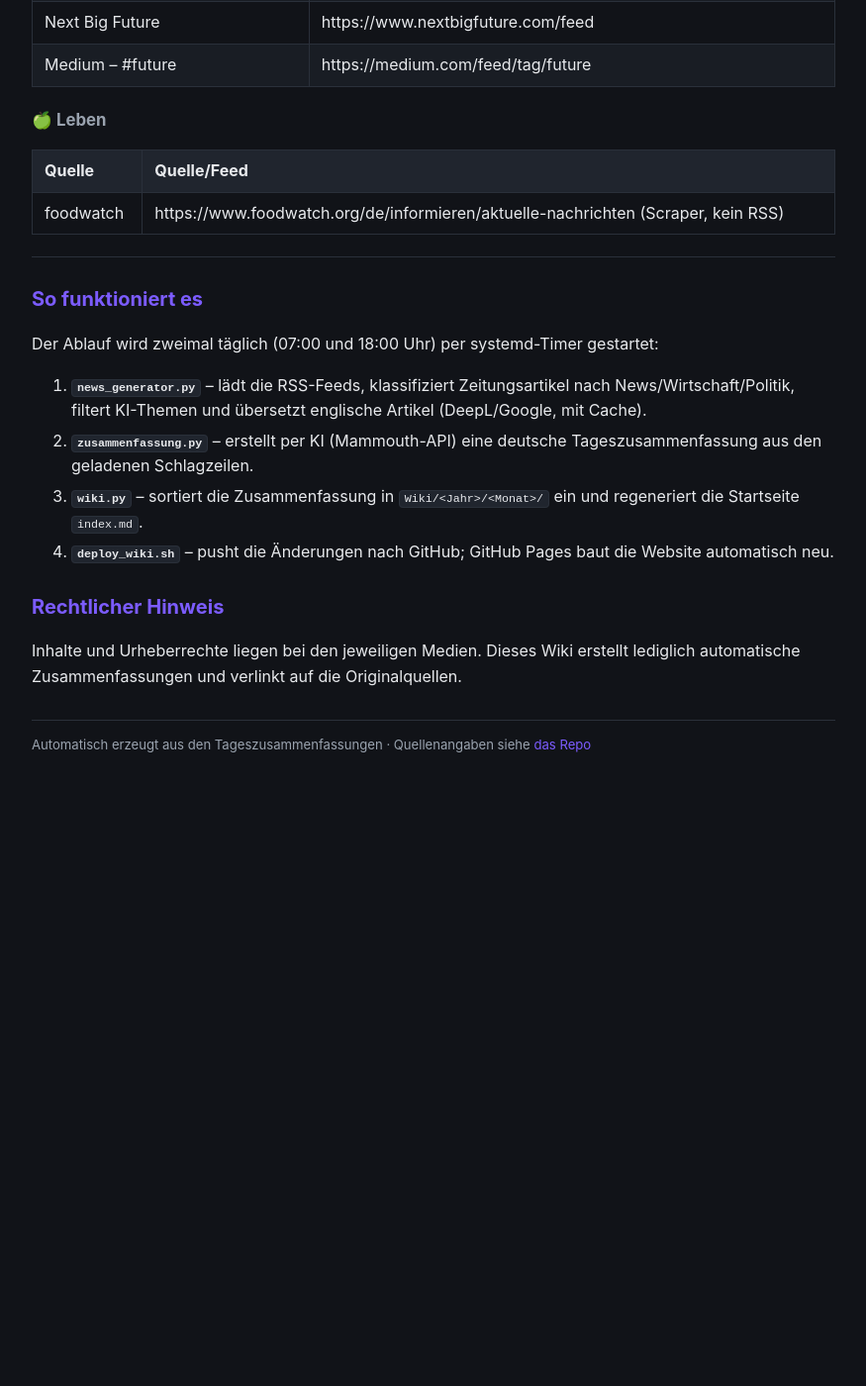
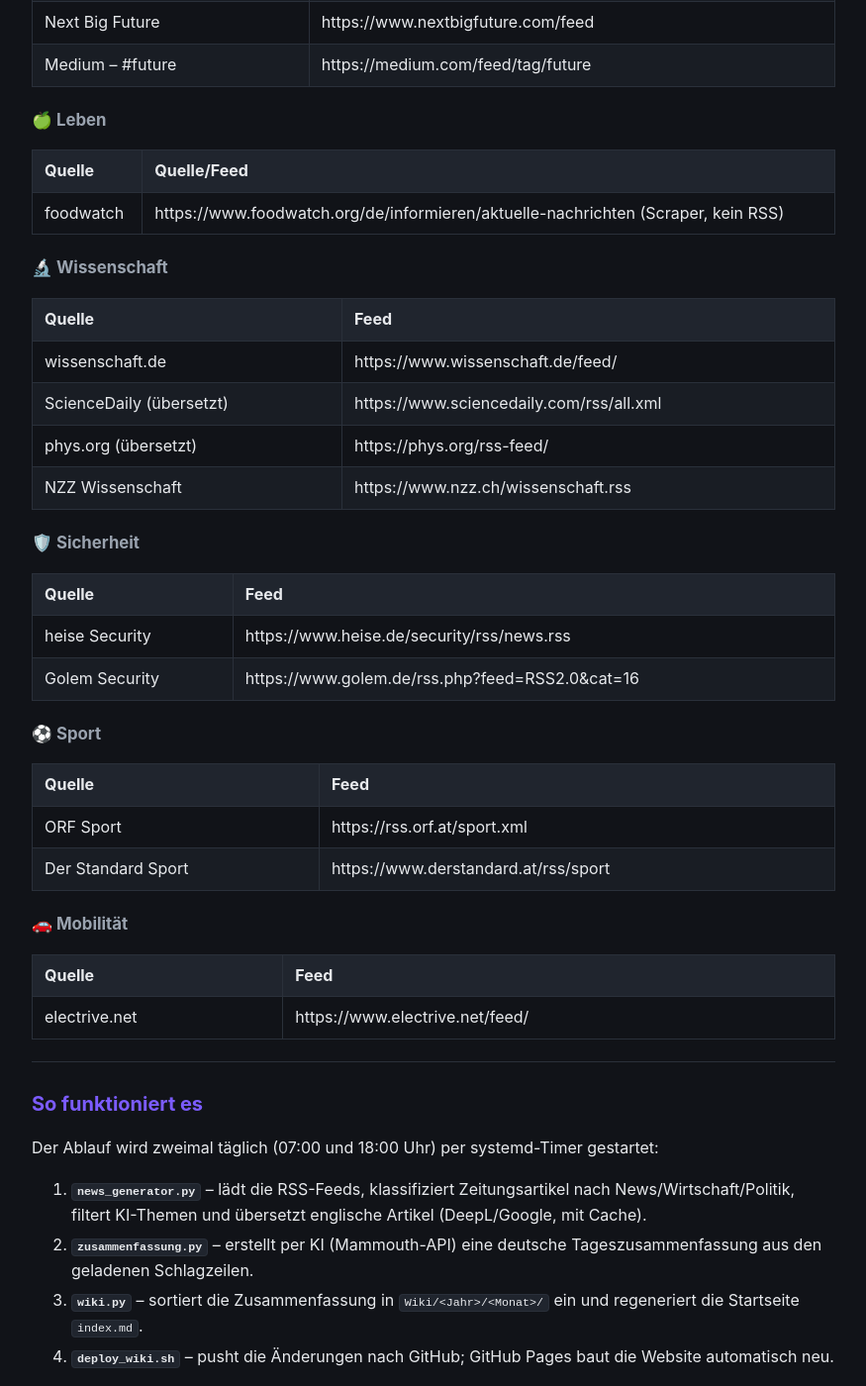
Before and after one commit to Ubuntu51/news-wiki, a Jekyll site: the page built from quellen.md, in a window 1280 px wide and 1400 px high, scrolled down 1829 px. Shown: the whole window at 99% size, without its empty margins (202-1077 px from the left). Built offline with Jekyll 4.4.1, drawn with Linux system fonts in a browser that asks for light colours; our own code applies the rules of GitHub Pages for plain Markdown files; before the commit the page ends 2616 px from its top, so only the background shows below that.

Commit message:
Tageszusammenfassungen 2026-08-18

```diff
--- a/quellen.md
+++ b/quellen.md
@@ -65,6 +65,35 @@
 |---|---|
 | foodwatch | https://www.foodwatch.org/de/informieren/aktuelle-nachrichten (Scraper, kein RSS) |
 
+### 🔬 Wissenschaft
+
+| Quelle | Feed |
+|---|---|
+| wissenschaft.de | https://www.wissenschaft.de/feed/ |
+| ScienceDaily (übersetzt) | https://www.sciencedaily.com/rss/all.xml |
+| phys.org (übersetzt) | https://phys.org/rss-feed/ |
+| NZZ Wissenschaft | https://www.nzz.ch/wissenschaft.rss |
+
+### 🛡️ Sicherheit
+
+| Quelle | Feed |
+|---|---|
+| heise Security | https://www.heise.de/security/rss/news.rss |
+| Golem Security | https://www.golem.de/rss.php?feed=RSS2.0&cat=16 |
+
+### ⚽ Sport
+
+| Quelle | Feed |
+|---|---|
+| ORF Sport | https://rss.orf.at/sport.xml |
+| Der Standard Sport | https://www.derstandard.at/rss/sport |
+
+### 🚗 Mobilität
+
+| Quelle | Feed |
+|---|---|
+| electrive.net | https://www.electrive.net/feed/ |
+
 ---
 
 ## So funktioniert es
```
Also changed, not shown: index.md (+1 -1 lines), README.md.
